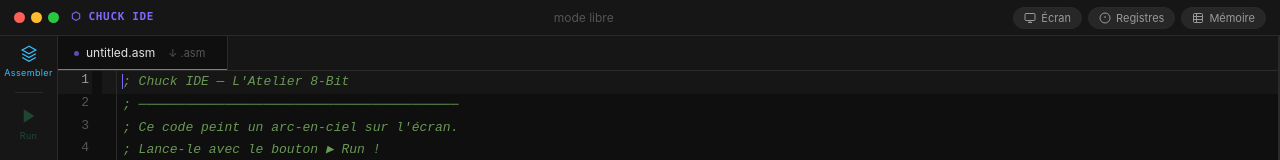
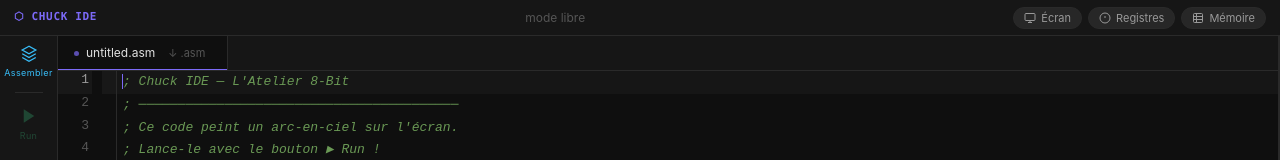
Before and after one commit to m1kc3b/6502-IDE, a website built with Vite: page index.html in a window 1280 px wide. Shown: the top 160 px of the page. Built offline with nearby package versions, Linux system fonts and the light colour scheme.

Commit message:
remove tl-lights

```diff
--- a/index.html
+++ b/index.html
@@ -12,11 +12,11 @@
 
     <!-- ── Title bar ───────────────────────────────────────── -->
     <header id="titlebar">
-      <div class="tl-lights">
+      <!-- <div class="tl-lights">
         <span class="tl-close"></span>
         <span class="tl-min"></span>
         <span class="tl-max"></span>
-      </div>
+      </div> -->
       <span class="titlebar-logo">⬡ CHUCK IDE</span>
       <span class="titlebar-file" id="titlebar-file">mode libre</span>
       <div class="titlebar-actions">
```
